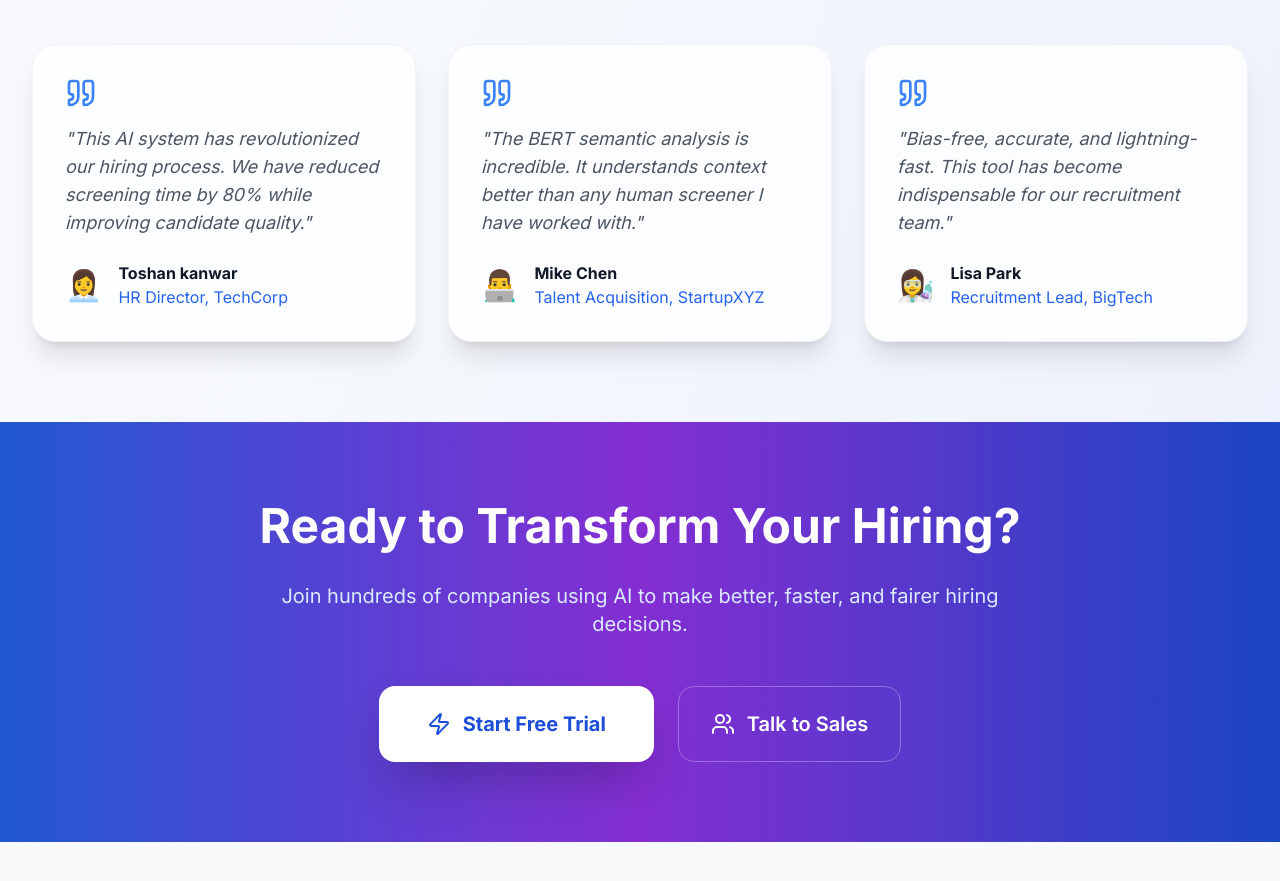
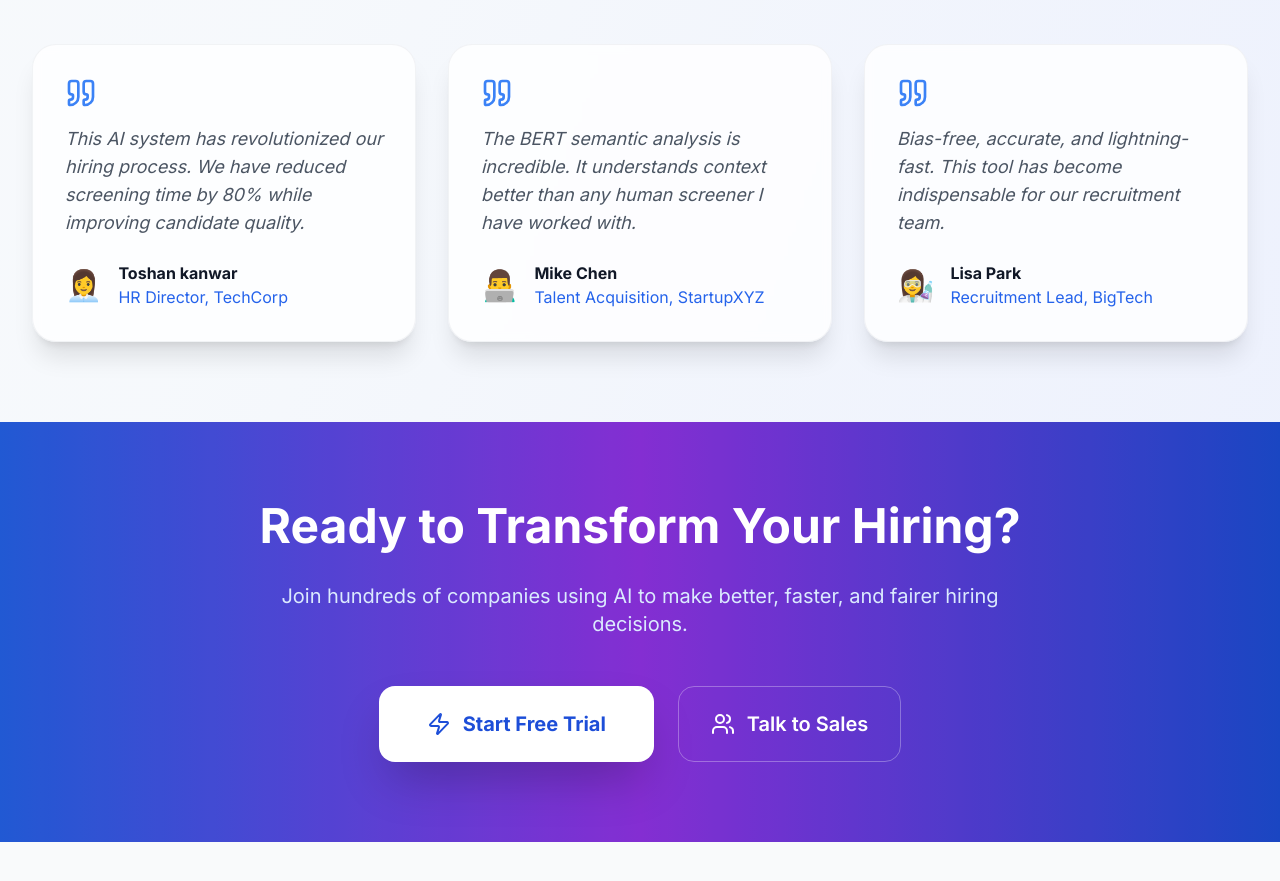
Before and after one commit to toshankanwar/Resume-Ranking-System, a Next.js app in the folder frontend/: page / in a window 1280 px wide. Shown: the part 2860-3741 px from the top of the page. Built offline with nearby package versions, Linux system fonts and the light colour scheme.

Commit message:
Fix: Build Issue

```diff
--- a/frontend/app/page.js
+++ b/frontend/app/page.js
@@ -286,7 +286,7 @@ export default function HomePage() {
               <div key={index} className="card animate-slide-up" style={{ animationDelay: `${index * 0.2}s` }}>
                 <Quote className="w-8 h-8 text-primary-500 mb-4" />
                 <p className="text-gray-600 dark:text-gray-300 mb-6 text-lg italic">
-                  "{testimonial.content}"
+                  {testimonial.content}
                 </p>
                 <div className="flex items-center">
                   <div className="text-3xl mr-4">{testimonial.avatar}</div>
```
